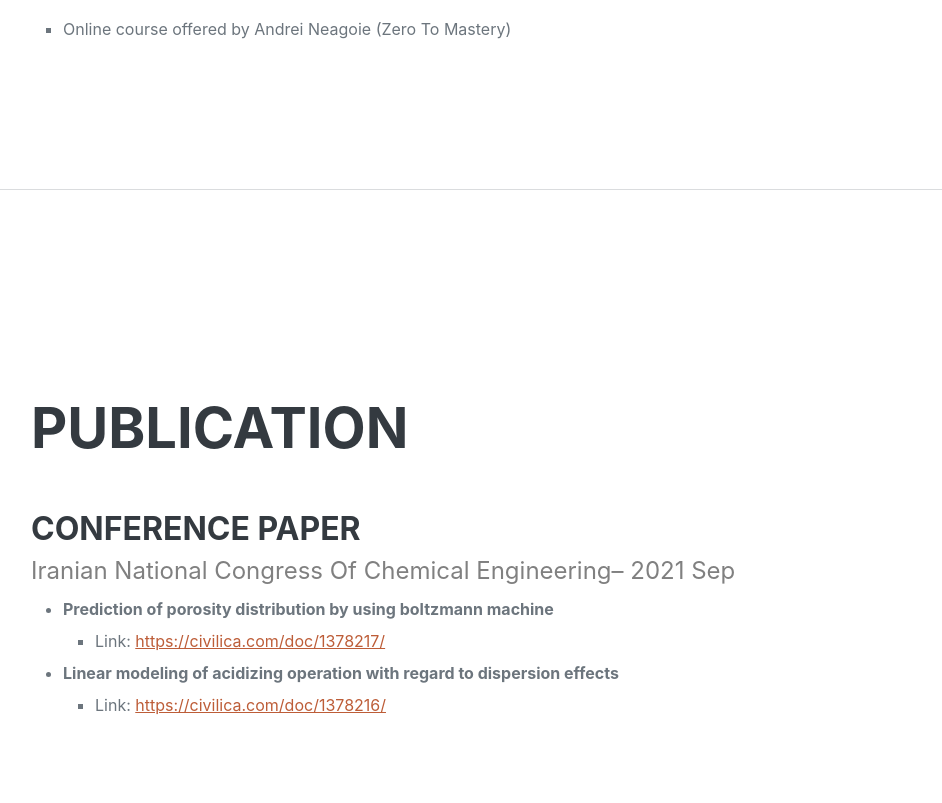
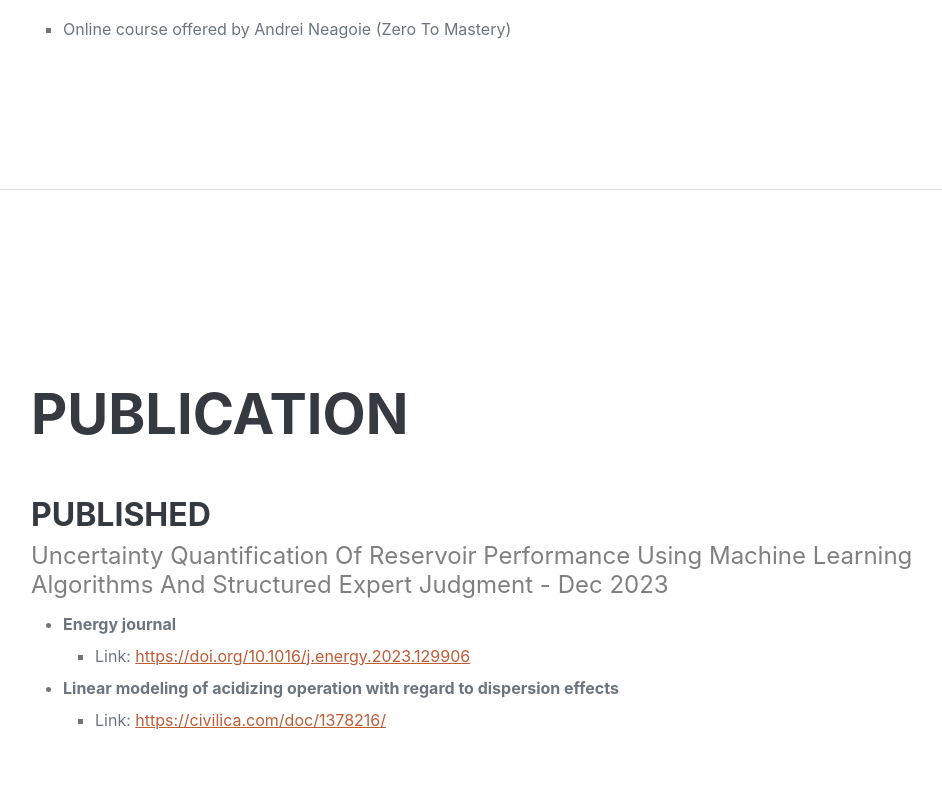
Before and after one commit to m1997f/My_CV, a plain HTML site: page index.html in a window 1280 px wide. Shown: the part 8249-9052 px from the top of the page, without its empty margins (289-1231 px from the left). Drawn offline with nearby package versions, Linux system fonts and the light colour scheme; a web font is replaced by a local one.

Commit message:
Update index.html

```diff
--- a/index.html
+++ b/index.html
@@ -767,19 +767,19 @@
                                 </ul>
                             </ul> -->
                             <!-- <br/> -->
-                            <h3>Conference Paper</h3>
+                            <h3>Published</h3>
                             <h4
-                                style='color:gray; font-weight: normal; text-transform: capitalize; '> Iranian National Congress of Chemical Engineering– 2021 Sep
+                                style='color:gray; font-weight: normal; text-transform: capitalize; '> Uncertainty quantification of reservoir performance using machine learning algorithms and structured expert judgment - Dec 2023
                             </h4>
                             <ul>
                                 <li style="font-weight: bold;">
-                                    Prediction of porosity distribution by using boltzmann machine
+                                    Energy journal
                                 </li>
                                 <ul style="list-style-type:square">
                                     <li>
                                         Link:
-                                        <a href="https://civilica.com/doc/1378217"
-                                            rel="noopener" target="_blank">https://civilica.com/doc/1378217/
+                                        <a href="https://doi.org/10.1016/j.energy.2023.129906"
+                                            rel="noopener" target="_blank">https://doi.org/10.1016/j.energy.2023.129906
                                         </a>
                                     </li>
                                 </ul>
```
